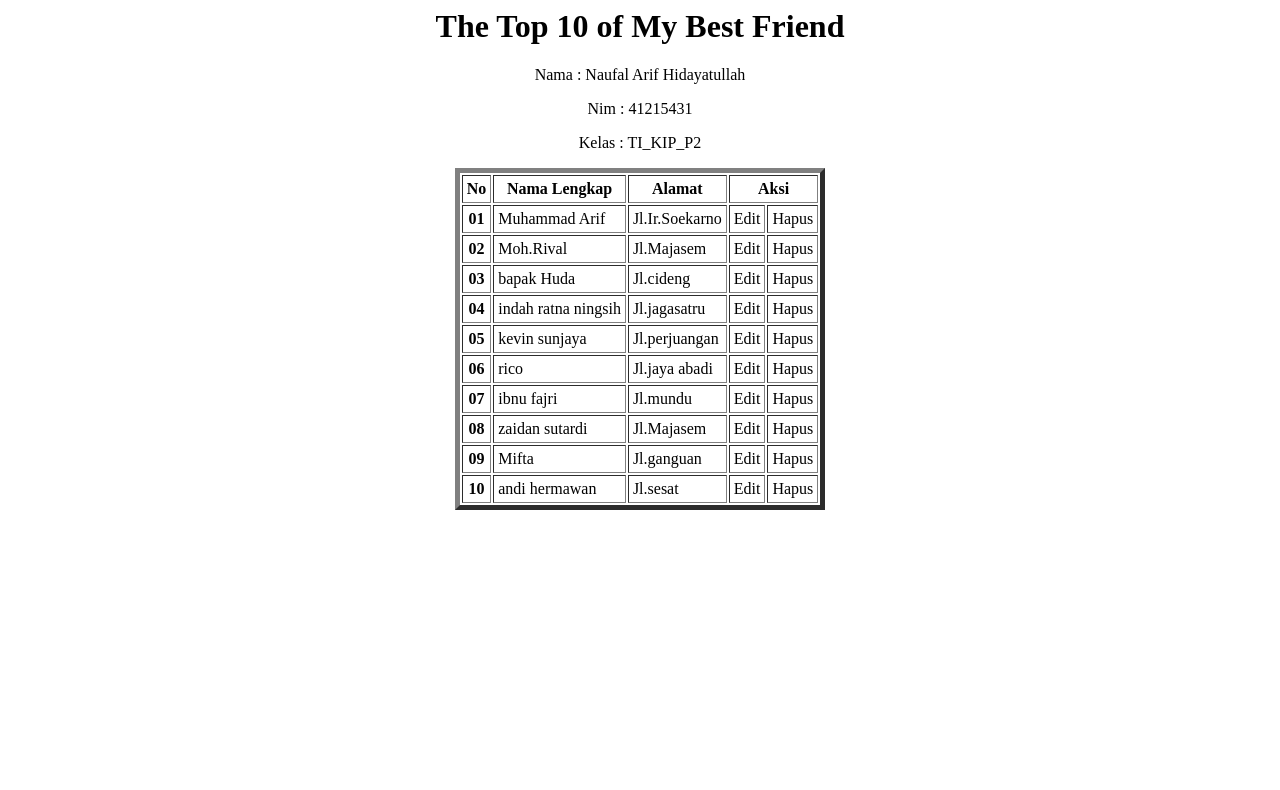
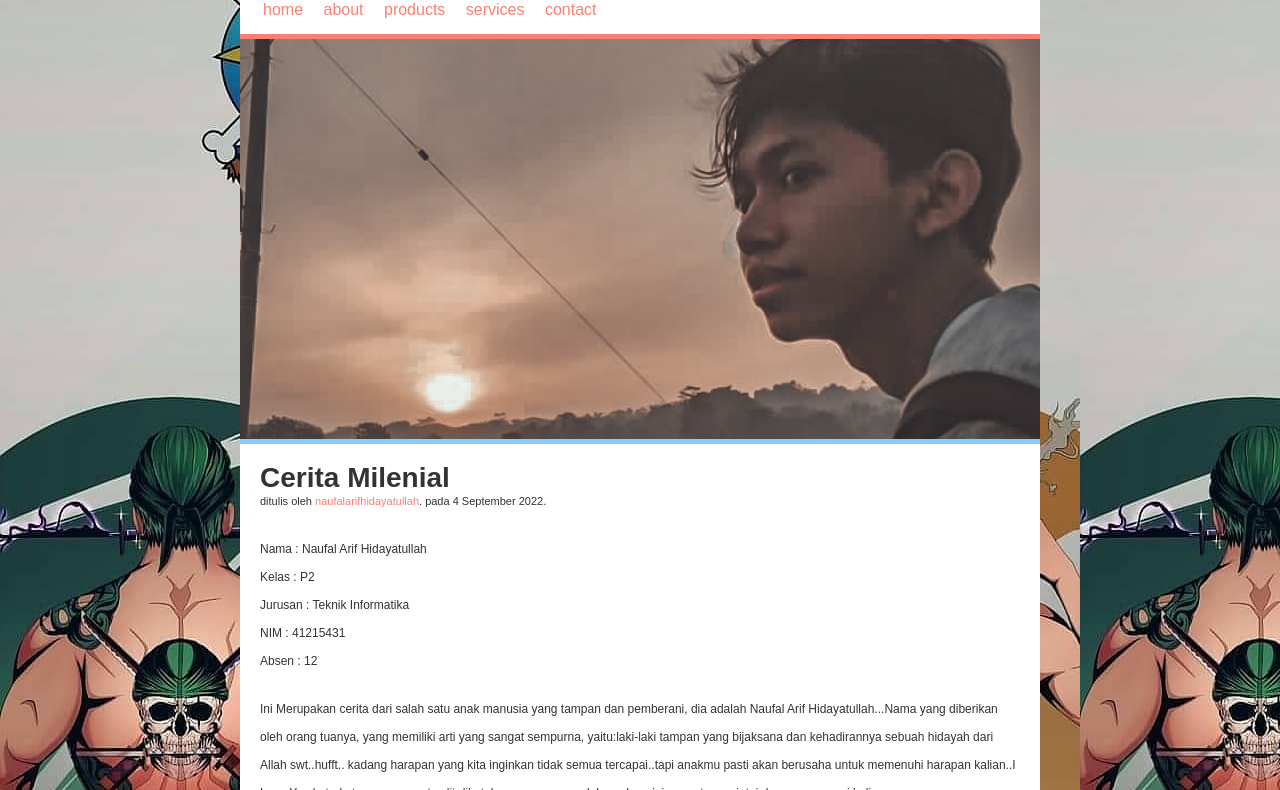
Before and after one commit to naufalarifhidayatullah/naufalarifhidayatullah.github.io, a plain HTML site: page index.html in a window 1280 px wide. Shown: the part 72-862 px from the top of the page. Before the commit the page ends 800 px from the top, so only its background shows below. Drawn offline with Linux system fonts and the light colour scheme.

Commit message:
Add files via upload

```diff
--- a/index.html
+++ b/index.html
@@ -1,85 +1,50 @@
 <!DOCTYPE html>
 <html>
 <head>
-	<title>The Top 10 of My Best Friend</title>
+	<meta charset="utf-8">
+	<meta name="viewport" content="width=device-width, initial-scale=1">
+	<title>Tugas Pemrograman Web</title>
+	<link rel="stylesheet" href="style.css">
 </head>
 <body>
-	<h1><center>Tugas 03 Tabel Sederhana</center></h1>
-	<h1><center>The Top 10 of My Best Friend</center></h1>
-	<p><center>Nama : Naufal Arif Hidayatullah</center></p><p><center>Nim : 41215431</center></p>
-	<p><center>Kelas : TI_KIP_P2</center></p>
-	<table border="5" cellpadding="4" align="center">
-		<thead>
-			<tr>
-				<th>No</th>
-				<th>Nama Lengkap</th>
-				<th>Alamat</th>
-				<th colspan="2">Aksi</th>
-			</tr>
-		</thead>
-		<tbody>
-			<tr>
-				<th>01</th>
-				<td>Muhammad Arif</td>
-				<td> Jl.Ir.Soekarno</td>
-				<td>Edit</td><td>Hapus</td>
-			</tr>
-			<tr>
-				<th>02</th>
-				<td>Moh.Rival</td>
-				<td>Jl.Majasem</td>
-				<td>Edit</td><td>Hapus</td>
-			</tr>
-			<tr>
-				<th>03</th>
-				<td>bapak Huda</td>
-				<td>Jl.cideng</td>
-				<td>Edit</td><td>Hapus</td>
-			</tr>
-			<tr>
-				<th>04</th>
-				<td>indah ratna ningsih</td>
-				<td>Jl.jagasatru</td>
-				<td>Edit</td><td>Hapus</td>
-			</tr>
-			<tr>
-				<th>05</th>
-				<td>kevin sunjaya</td>
-				<td>Jl.perjuangan</td>
-				<td>Edit</td><td>Hapus</td>
-			</tr>
-			<tr>
-				<th>06</th>
-				<td>rico </td>
-				<td>Jl.jaya abadi</td>
-				<td>Edit</td><td>Hapus</td>
-			</tr>
-			<tr>
-				<th>07</th>
-				<td>ibnu fajri</td>
-				<td>Jl.mundu</td>
-				<td>Edit</td><td>Hapus</td>
-			</tr>
-			<tr>
-				<th>08</th>
-				<td>zaidan sutardi</td>
-				<td>Jl.Majasem</td>
-				<td>Edit</td><td>Hapus</td>
-			</tr>
-			<tr>
-				<th>09</th>
-				<td>Mifta</td>
-				<td>Jl.ganguan</td>
-				<td>Edit</td><td>Hapus</td>
-			</tr>
-			<tr>
-				<th>10</th>
-				<td>andi hermawan</td>
-				<td>Jl.sesat</td>
-				<td>Edit</td><td>Hapus</td>
-			</tr>
-		</tbody>
-	</table>
+
+	<div class="container">
+		<div class="header">
+			<h1 class="judul">TugasDua</h1>
+			<ul>
+				<li><a href="#">home</a></li>
+				<li><a href="#">about</a></li>
+				<li><a href="#">products</a></li>
+				<li><a href="#">services</a></li>
+				<li><a href="#">contact</a></li>
+			</ul>
+		</div>
+		<div class="hero"></div>
+		<div class="content">
+			<h2>Cerita Milenial</h2>
+			<p class="penulis">ditulis oleh<a href="#"> naufalarifhidayatullah</a>. pada 4 September 2022.</p>
+
+			<p>
+				Nama	:	Naufal Arif Hidayatullah<br>
+				Kelas	:	P2<br>
+				Jurusan	:	Teknik Informatika<br>
+				NIM		:	41215431<br>
+				Absen	:	12<br>
+			</p>
+
+			<p>
+				Ini Merupakan cerita dari salah satu anak manusia yang tampan dan pemberani, dia adalah Naufal Arif Hidayatullah...Nama yang diberikan oleh orang tuanya, yang memiliki arti yang sangat sempurna, yaitu:laki-laki tampan yang bijaksana dan kehadirannya sebuah hidayah dari Allah swt..hufft.. kadang harapan yang kita inginkan tidak semua tercapai..tapi anakmu pasti akan berusaha untuk memenuhi harapan kalian..I Love You kata-kata yang sangat sulit dikatakan..namun percalah anakmu ini sangat mencintai dan menyayangi kalian.
+			</p>
+			<p>
+				Next..sekarang masalah percintaannya.<br>
+				Untuk masalah percintaan dihatinya sudah ada 3 wanita yang iya cintai..Yang pertama ibunya, yang kedua adiknya, dan yang ketiga adalah..........Nah untuk yang ketiga ini diseri sekarang tidak akan kami ceritakan, tp yang jelas wanita yang ke3 ini adalah orang lain yang ia anggap begitu sempurna..Dia baik, Cantik, ahh pokoknya dia sangat bersyukur karena allah sudah melahirkan wanita ini didunia..next chapter deh saya ceritakan tentang wanita ke3 yang sudah mengisi hatinya dia..
+			</p>
+			<p>
+				oke semuanya..Sampai jumpa di cerita milenial saya berikutnya..bayyyyyy
+		<div class="footer">
+			<p class="copy">copyright 2022.naufalarifhidayatullah.</p>
+		</div>
+	</div>
 
 </body>
 </html>
```
